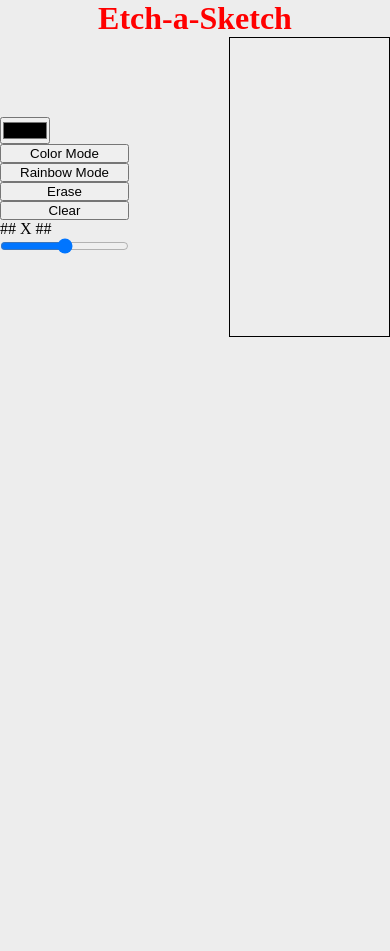
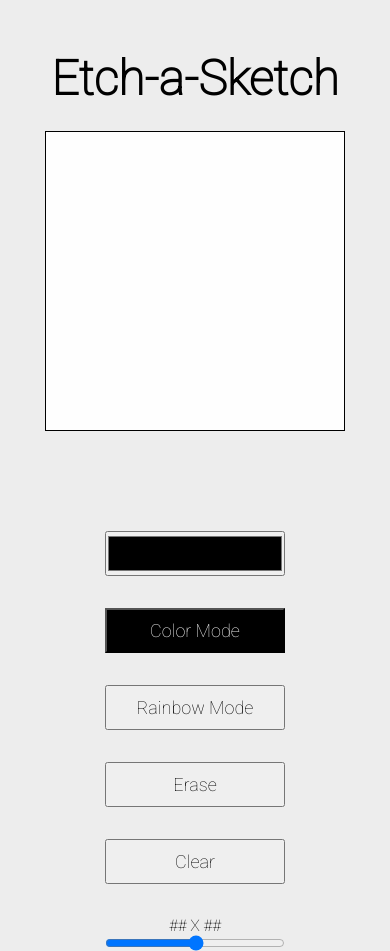
Before and after one commit to cboud31/etch-a-sketch, a plain HTML site: page index.html in a window 390 px wide. Both pictures are taken after a click on the button "Color Mode". Before the commit the page ends 844 px from the top, so only its background shows below. Drawn offline with Linux system fonts and the light colour scheme; a web font is replaced by a local one.

Commit message:
finish layout, button styling & padding, toggle event listener

```diff
--- a/app.js
+++ b/app.js
@@ -1 +1,20 @@
-console.log("Connected!");
+const TOGGLE_BUTTON_CLASS = "toggle";
+
+const toggleButtons = [];
+const colorBtn = document.querySelector(".btn-color");
+const rainbowBtn = document.querySelector(".btn-rainbow");
+toggleButtons.push(colorBtn, rainbowBtn);
+
+setToggleButton = (button) => {
+  return button.addEventListener("click", () => {
+    if (button.classList.contains(TOGGLE_BUTTON_CLASS)) {
+      button.classList.remove(TOGGLE_BUTTON_CLASS);
+    } else {
+      button.classList.add(TOGGLE_BUTTON_CLASS);
+    }
+  });
+};
+
+toggleButtons.forEach((button) => {
+  setToggleButton(button);
+});
--- a/index.html
+++ b/index.html
@@ -5,12 +5,17 @@
     <meta name="viewport" content="width=device-width, initial-scale=1.0" />
     <title>✏️ Etch-a-Sketch</title>
     <link rel="stylesheet" href="styles.css" />
+    <link rel="preconnect" href="https://fonts.googleapis.com" />
+    <link rel="preconnect" href="https://fonts.gstatic.com" crossorigin />
+    <link
+      href="https://fonts.googleapis.com/css2?family=Kanit&family=Kode+Mono:wght@400..700&family=Roboto:wght@100&display=swap"
+      rel="stylesheet"
+    />
   </head>
   <body>
-    <h1 class="title">Etch-a-Sketch</h1>
     <main class="app">
       <div class="controls">
-        <input type="color" />
+        <input class="color" type="color" />
         <button class="btn-color">Color Mode</button>
         <button class="btn-rainbow">Rainbow Mode</button>
         <button class="btn-erase">Erase</button>
@@ -26,7 +31,10 @@
           />
         </div>
       </div>
-      <div class="container"></div>
+      <div class="container">
+        <h1 class="title">Etch-a-Sketch</h1>
+        <div class="sketch-pad"></div>
+      </div>
     </main>
     <script src="app.js"></script>
   </body>
--- a/styles.css
+++ b/styles.css
@@ -1,11 +1,13 @@
 * {
   box-sizing: border-box;
+  font-family: "Roboto";
   margin: 0;
   padding: 0;
 }
 
 .title {
-  color: red;
+  color: black;
+  font-size: 48px;
   text-align: center;
 }
 
@@ -17,32 +19,74 @@ body {
   display: flex;
   justify-content: center;
   gap: 100px;
+  padding-top: 50px;
+}
+
+.container {
+  display: flex;
+  flex-direction: column;
+  gap: 24px;
 }
 
 .controls {
   display: flex;
   flex-direction: column;
+  gap: 32px;
   justify-content: center;
 }
 
-.container {
+.controls > * {
+  width: 180px;
+}
+
+.controls > button {
+  font-size: 18px;
+  padding: 10px 20px;
+}
+
+.color {
+  height: 45px;
+}
+
+.toggle {
+  background-color: black;
+  color: #fefefe;
+}
+
+.grid-range > * {
+  display: flex;
+  justify-content: center;
+  width: inherit;
+}
+
+.grid-squares-selector {
+  margin-top: 16px;
+}
+
+.sketch-pad {
+  background-color: #fefefe;
   border: 1px solid black;
   height: 600px;
   width: 600px;
 }
 
-@media (max-width: 768px) {
-  .container {
+@media (max-width: 950px) {
+  .sketch-pad {
     border: 1px solid black;
     height: 400px;
     width: 400px;
   }
 }
 
-@media (max-width: 500px) {
-  .container {
+@media (max-width: 700px) {
+  .app {
+    align-items: center;
+    flex-direction: column-reverse;
+  }
+
+  .sketch-pad {
     border: 1px solid black;
     height: 300px;
-    width: 100%;
+    width: 300px;
   }
 }
```
